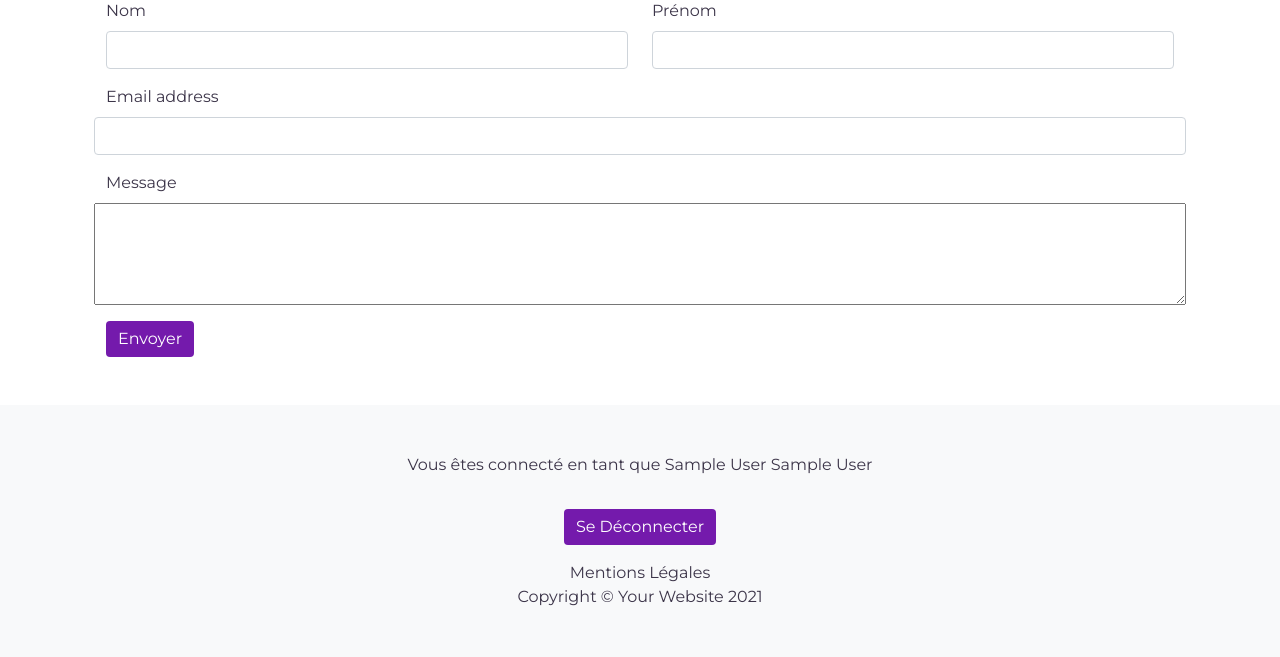
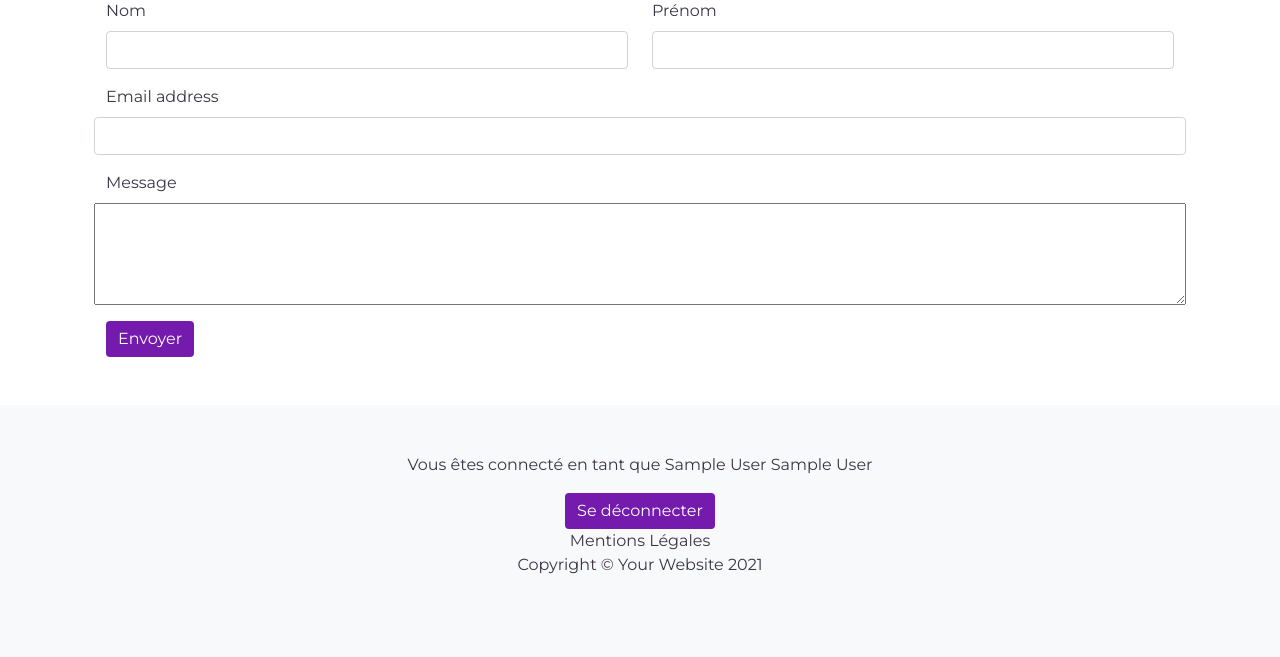
Before and after one commit to CharB-22/OC-blog-professionnel, a PHP site: template App/View/HomeView.php in a window 1280 px wide. Shown: the part 1381-2038 px from the top of the page. After the commit the page ends 1955 px from the top, so only its background shows below. Run offline with PHP 8.4, Linux system fonts and the light colour scheme; the template is opened without the code that fills it, so the values that code supplies are empty; the visitor is signed in with stand-in values (Sample User, id 1).

Commit message:
Refactor the customer journey to make it easier

```diff
--- a/App/Controller/FrontendController.php
+++ b/App/Controller/FrontendController.php
@@ -112,8 +112,6 @@ class FrontendController
 
     public function disconnect()
     {
-        if (isset($_POST["disconnect"]))
-        {
         session_start();
 
         // Suppression des variables de session et de la session
@@ -123,7 +121,6 @@ class FrontendController
         // Page de confirmation de la déconnexion
         $disconnectView = new View("Disconnect");
         $disconnectView->render();
-        }
     }
 
     public function getBlogList()
--- a/App/View/Layout.php
+++ b/App/View/Layout.php
@@ -69,10 +69,10 @@
                 if (isset($_SESSION["id"]))
                 {
             ?>
-                <form method="post" action="index.php?route=disconnect" class="text-center">
+                <div class="text-center">
                     <p>Vous êtes connecté en tant que <?= htmlspecialchars($_SESSION['name'])?> <?= htmlspecialchars($_SESSION['lastName'])  ?></p>
-                    <button type="submit" name="disconnect" class="btn btn-primary m-3">Se Déconnecter</button>
-                </form>
+                    <a href="index.php?route=disconnect" type="button" class="btn btn-primary">Se déconnecter</a>
+                </div>
             <?php
             }
             else
--- a/config/Router.php
+++ b/config/Router.php
@@ -60,6 +60,7 @@
                             break;
                         case 'disconnect':
                             $this->frontendController->disconnect();
+                            break;
                         default:
                             echo "Cette page n'existe pas";
                             break;
```
Lines whose indentation alone changed are shown as unchanged.
